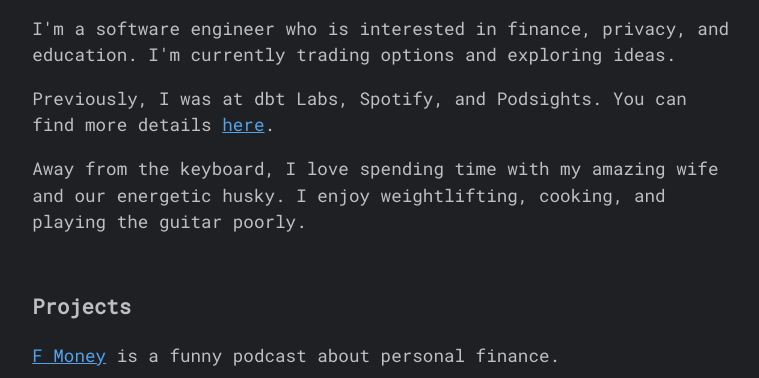
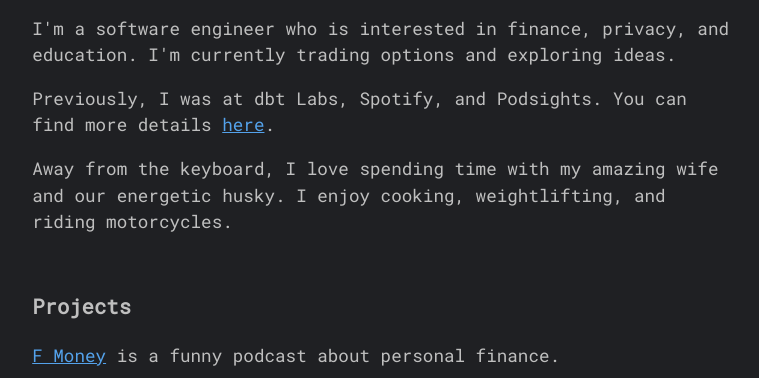
Before and after one commit to dansahagian/homepage, a Django app: template homepage/templates/home.html in a window 1280 px wide. Shown: the part 290-668 px from the top of the page, without its empty margins (255-1014 px from the left). Run offline with Django 5.2, Linux system fonts and the light colour scheme; the template is opened without the code that fills it, so the values that code supplies are empty.

Commit message:
fix some wording

```diff
--- a/homepage/templates/home.html
+++ b/homepage/templates/home.html
@@ -39,7 +39,7 @@
             </p>
             <p>
                 Away from the keyboard, I love spending time with my amazing wife and our
-                energetic husky. I enjoy weightlifting, cooking, and playing the guitar poorly.
+                energetic husky. I enjoy cooking, weightlifting, and riding motorcycles.
             </p>
         </div>
         <div class="section">
```
